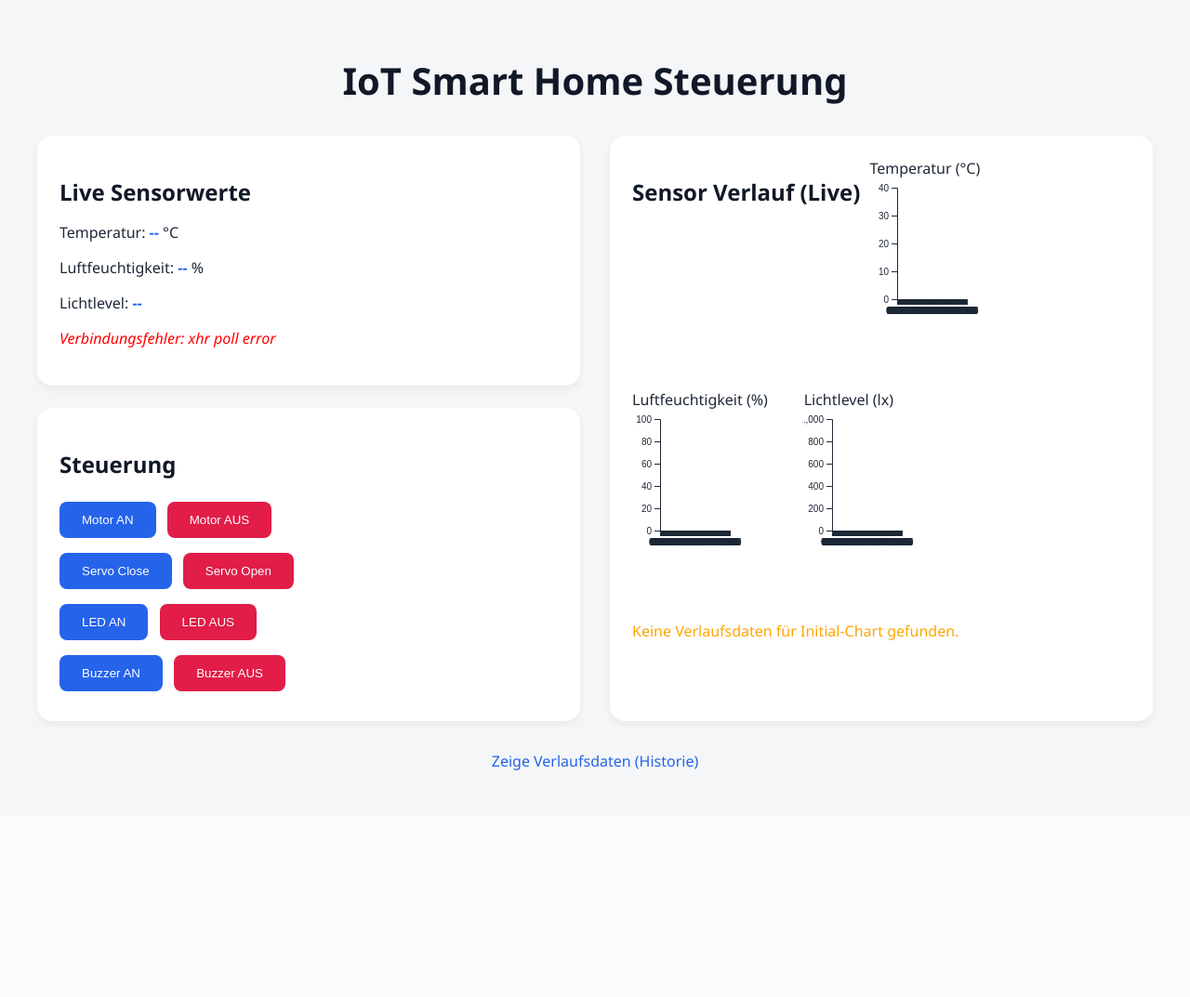
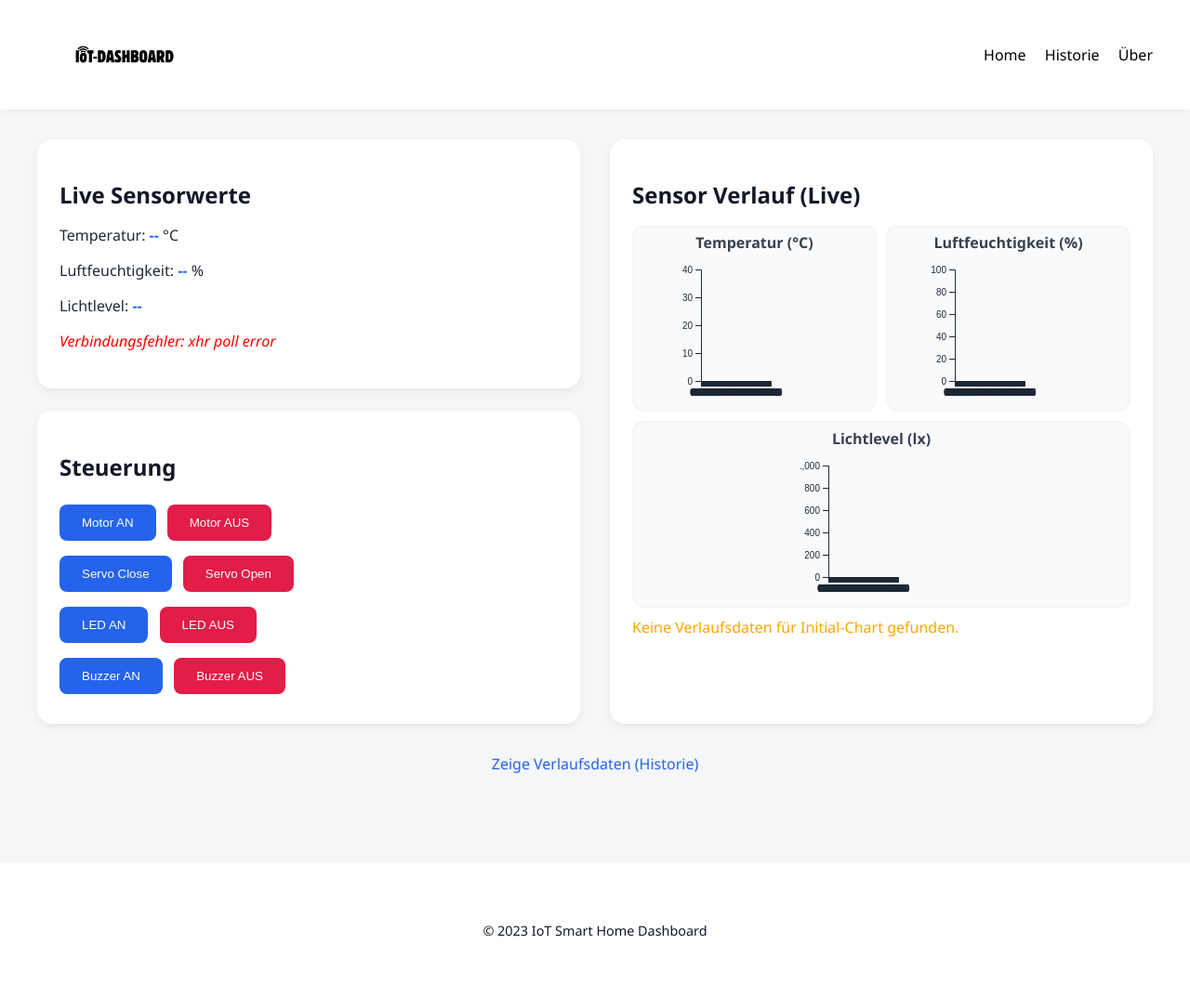
Before and after one commit to flo2274/iot-prog-individual-assignment, a Flask app: page / in a window 1280 px wide. Shown: the whole page at 93% size. Before the commit the page ends 829 px from the top, so only its background shows below. Run offline with Flask 2, Linux system fonts and the light colour scheme; data that the repository does not hold is empty; some libraries are stand-ins or nearby versions.

Commit message:
UI changes: Modify header and footer

```diff
--- a/server/static/css/style.css
+++ b/server/static/css/style.css
@@ -1,4 +1,44 @@
-/* style.css */
+/* Header */
+.site-header {
+  background-color: white;
+  color: #111827;
+  padding: 0.5rem 0; /* reduziert Höhe */
+  box-shadow: 0 2px 4px rgba(0, 0, 0, 0.05);
+}
+
+.site-header .header-content {
+  display: flex;
+  justify-content: space-between;
+  align-items: center;
+}
+
+.site-logo {
+  height: 10;
+  max-width: 200px; /* verhindert Überlauf bei kleineren Bildschirmen */
+  object-fit: contain;
+}
+
+.site-header nav a {
+  color: black;
+  margin-left: 1rem;
+  text-decoration: none;
+  font-weight: 500;
+  font-size: 1rem;
+}
+
+.site-header nav a:hover {
+  text-decoration: underline;
+}
+
+/* Footer */
+.site-footer {
+  background-color: white;
+  color: #111827;
+  text-align: center;
+  padding: 1rem 0;
+  margin-top: 3rem;
+  font-size: 0.9rem;
+}
 
 body {
   margin: 0;
@@ -92,3 +132,28 @@
 .history-link a:hover {
   text-decoration: underline;
 }
+
+/* Neuer Flex-Container für Charts */
+.charts-flex-container {
+  display: flex;
+  flex-wrap: wrap;
+  gap: 1rem;
+  justify-content: space-between;
+}
+
+/* Einzelne Chart-Boxen */
+.dashboard-chart {
+  flex: 1 1 calc(33% - 1rem); /* drei Charts nebeneinander, mit Platz dazwischen */
+  min-width: 200px;
+  background-color: #f9fafb;
+  padding: 0.5rem;
+  border-radius: 0.75rem;
+  box-shadow: inset 0 0 5px rgba(0, 0, 0, 0.05);
+  text-align: center;
+}
+
+.chart-title {
+  font-weight: 600;
+  margin-bottom: 0.5rem;
+  color: #374151;
+}
--- a/server/static/js/app.js
+++ b/server/static/js/app.js
@@ -91,7 +91,9 @@
     let lightData = [];
 
     // Container auswählen
-    const dashboardChartsD3 = d3.select(dashboardChartContainer);
+    const dashboardChartsD3 = d3.select(
+      "#sensorDashboardChartsContainer .charts-flex-container"
+    );
     dashboardChartsD3
       .style("display", "flex")
       .style("flex-wrap", "wrap")
@@ -264,14 +266,7 @@
       // Domains der Skalen basierend auf den aktuellen Daten aktualisieren
       // Stelle sicher, dass Daten vorhanden sind, bevor die Domains gesetzt werden
       if (tempData.length > 0) {
-        xScale.domain(d3.extent(tempData, (d) => d.date)); // X-Achse (Zeit) ist gleich für alle
-        yScaleTemp.domain(d3.extent(tempData, (d) => d.value));
-      }
-      if (humData.length > 0) {
-        yScaleHum.domain(d3.extent(humData, (d) => d.value));
-      }
-      if (lightData.length > 0) {
-        yScaleLight.domain(d3.extent(lightData, (d) => d.value));
+        xScale.domain(d3.extent(tempData, (d) => d.date)); // X-Achse (Zeit) ist gleich für all
       }
 
       // Achsen neu zeichnen (mit Übergang für sanftere Bewegung)
--- a/server/templates/index.html
+++ b/server/templates/index.html
@@ -12,9 +12,22 @@
     <script src="https://d3js.org/d3.v7.min.js"></script>
   </head>
   <body>
+    <header class="site-header">
+      <div class="container header-content">
+        <img
+          src="{{ url_for('static', filename='images/logo.png') }}"
+          alt="IoT Dashboard Logo"
+          class="site-logo"
+        />
+        <nav>
+          <a href="/">Home</a>
+          <a href="/history">Historie</a>
+          <a href="/about">Über</a>
+        </nav>
+      </div>
+    </header>
+
     <div class="container">
-      <h1>IoT Smart Home Steuerung</h1>
-
       <div class="dashboard-grid-layout">
         <div>
           <div class="card sensor-data">
@@ -54,6 +67,9 @@
 
         <div id="sensorDashboardChartsContainer" class="card">
           <h2>Sensor Verlauf (Live)</h2>
+          <div class="charts-flex-container">
+            <!-- D3 wird hier die Charts reinschreiben -->
+          </div>
         </div>
       </div>
 
@@ -62,6 +78,12 @@
       </p>
     </div>
 
+    <footer class="site-footer">
+      <div class="container">
+        <p>&copy; 2023 IoT Smart Home Dashboard</p>
+      </div>
+    </footer>
+
     <script src="{{ url_for('static', filename='js/app.js') }}"></script>
   </body>
 </html>
```
Also changed, not shown: server/static/images/logo.png (added), 3 other files.
